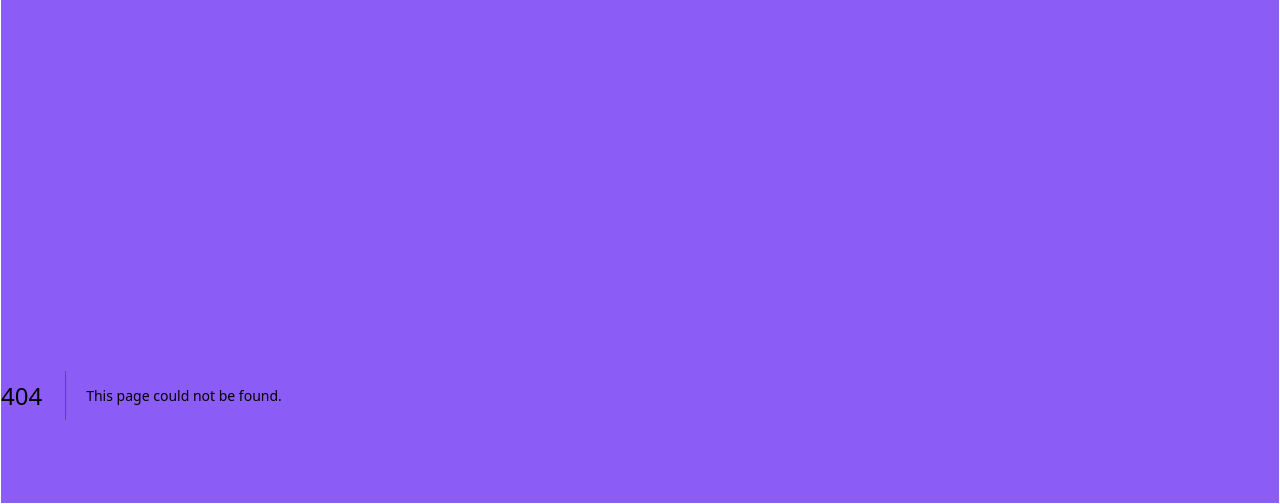
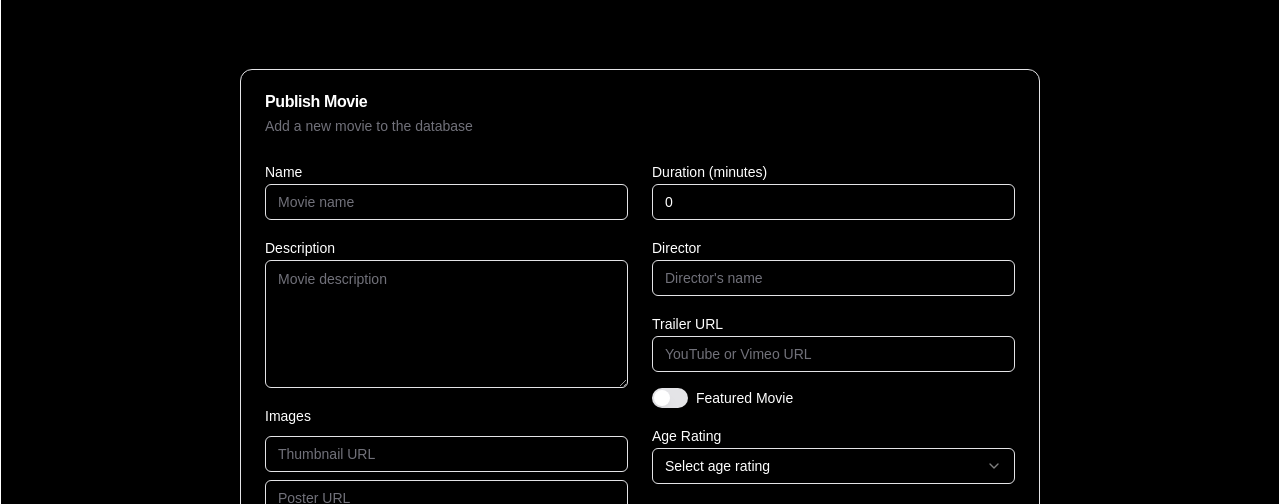
Before and after one commit to SarthakSanjay/flixon-2.0, a Next.js app: page /admin in a window 1280 px wide. Before the commit this address had no page. Shown: the part 296-800 px from the top of the page. Built offline with nearby package versions, Linux system fonts and the light colour scheme.

Commit message:
added admin dashboard

```diff
--- /dev/null
+++ b/src/app/admin/layout.tsx
@@ -0,0 +1,18 @@
+import type { Metadata } from "next";
+
+export const metadata: Metadata = {
+  title: "Admin Dashboard",
+  description: "Admin Dashboard"
+};
+
+export default function AdminRootLayout({
+  children,
+}: Readonly<{ children: React.ReactNode }>) {
+  return (
+    <div className="h-screen w-full flex flex-col bg-black text-white">
+      <main className="flex-1">
+        {children}
+      </main>
+    </div>
+  );
+}
--- /dev/null
+++ b/src/app/admin/page.tsx
@@ -0,0 +1,6 @@
+import AdminDashboard from "@/components/app-admin-dashboard";
+
+
+export default function page() {
+  return <AdminDashboard />
+}
```
